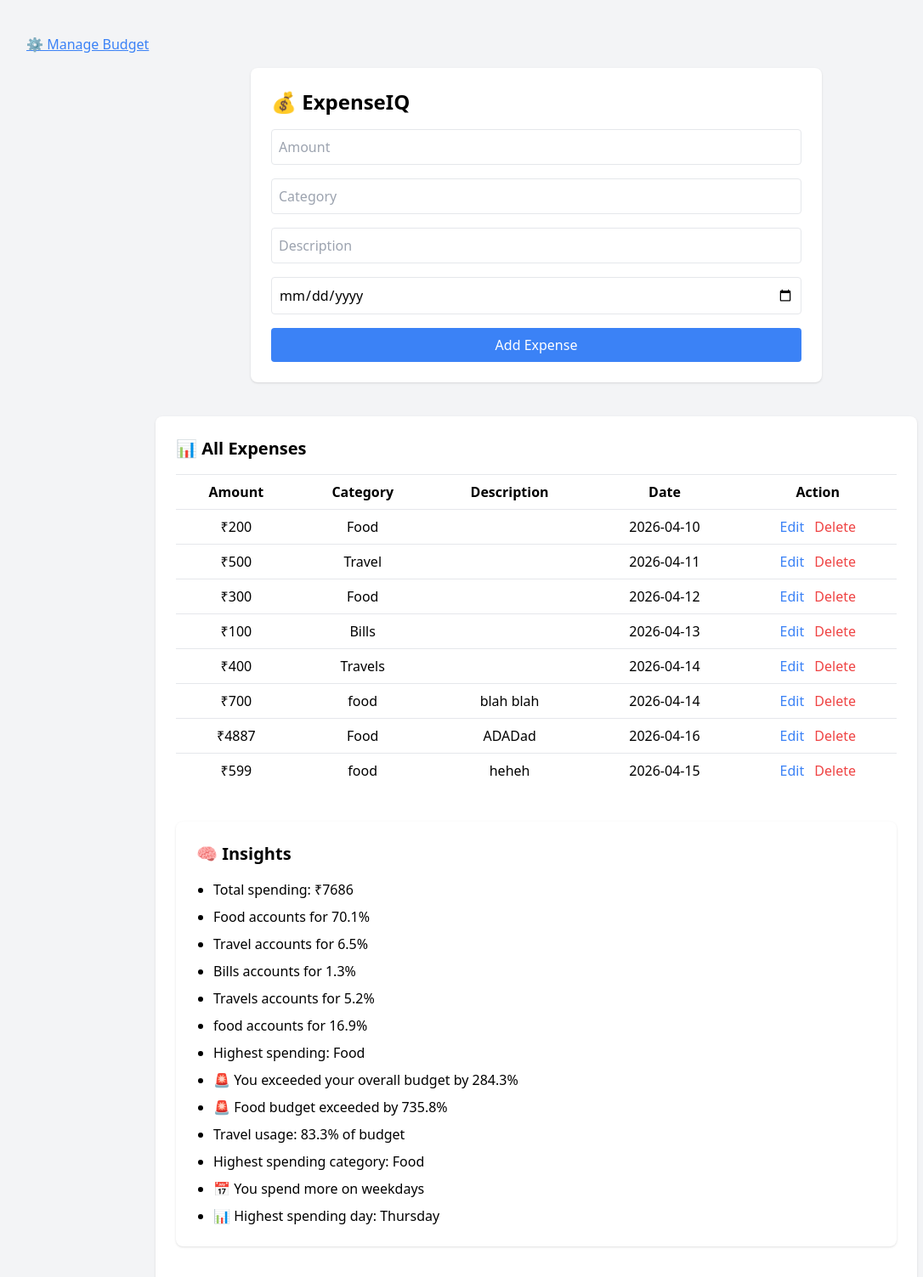
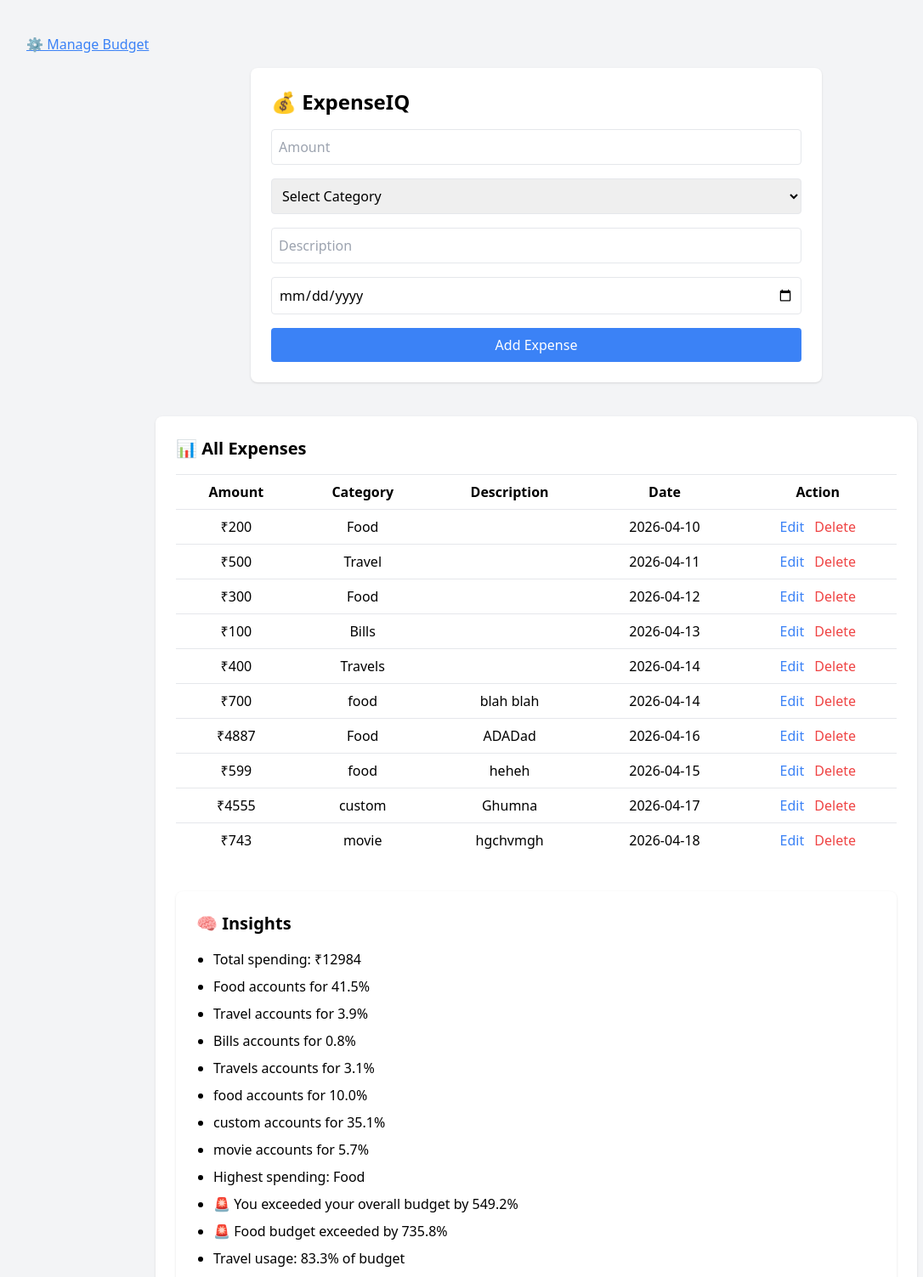
Before and after one commit to Krishna5601-Cpu/ExpenseIQ, a Flask app: page / in a window 1280 px wide. Shown: the top 1503 px of the page at 85% size, without its empty margins (9-1095 px from the left). Run offline with Flask 3, Linux system fonts and the light colour scheme; some libraries are stand-ins or nearby versions.

Commit message:
feat(ui): add category dropdown with custom category support and move frontend logic to external scripts.js

```diff
--- a/app.py
+++ b/app.py
@@ -1,5 +1,7 @@
 from flask import Flask, request, jsonify, render_template, redirect
 from config import Config
+from datetime import datetime
+
 from services import (
     add_expense,
     get_all_expenses,
@@ -13,7 +15,6 @@ from services import (
     load_budgets,
     save_budgets,
 )
-from datetime import datetime
 
 
 app = Flask(__name__)
@@ -27,7 +28,7 @@ def home():
     insights = generate_advanced_insights()
     budget_insights = generate_insights()
 
-    all_insights = insights + budget_insights  # 🔥 combine properly
+    all_insights = insights + budget_insights
 
     generate_pie_chart()
     generate_line_chart()
@@ -42,9 +43,14 @@ def create_expense():
     if not date:
         date = datetime.now().strftime("%Y-%m-%d")
 
+    category = request.form.get("category")
+
+    if category == "custom":
+        category = request.form.get("custom_category").strip().lower()
+
     data = {
         "amount": int(request.form.get("amount")),
-        "category": request.form.get("category"),
+        "category": category,
         "description": request.form.get("description"),
         "date": date,
     }
--- a/expenses.json
+++ b/expenses.json
@@ -54,5 +54,19 @@
         "category": "food",
         "description": "heheh",
         "date": "2026-04-15"
+    },
+    {
+        "id": "93816013-bcb7-49fb-917b-35a3f8e0d396",
+        "amount": 4555,
+        "category": "custom",
+        "description": "Ghumna",
+        "date": "2026-04-17"
+    },
+    {
+        "id": "6f5a8b45-0e1e-423b-b5eb-acb25983fb96",
+        "amount": 743,
+        "category": "movie",
+        "description": "hgchvmgh",
+        "date": "2026-04-18"
     }
 ]
--- /dev/null
+++ b/static/scripts.js
@@ -0,0 +1,10 @@
+const toggleCustomCategory = () => {
+  const select = document.querySelector("#categorySelect");
+  const custom = document.querySelector("#customCategory");
+
+  if (select.value === "custom") {
+    custom.classList.remove("hidden");
+  } else {
+    custom.classList.add("hidden");
+  }
+};
--- a/templates/index.html
+++ b/templates/index.html
@@ -20,12 +20,29 @@
           required
         />
 
+        <select
+          name="category"
+          id="categorySelect"
+          class="w-full p-2 border rounded"
+          onchange="toggleCustomCategory()"
+          required
+        >
+          <option value="">Select Category</option>
+          <option value="food">Food</option>
+          <option value="travel">Travel</option>
+          <option value="bills">Bills</option>
+          <option value="shopping">Shopping</option>
+          <option value="entertainment">Entertainment</option>
+          <option value="health">Health</option>
+          <option value="custom">Custom Category</option>
+        </select>
+
         <input
           type="text"
-          name="category"
-          placeholder="Category"
-          class="w-full p-2 border rounded"
-          required
+          id="customCategory"
+          name="custom_category"
+          placeholder="Enter custom category"
+          class="w-full p-2 border rounded mt-2 hidden"
         />
 
         <input
@@ -119,5 +136,6 @@
         />
       </div>
     </div>
+    <script src="{{ url_for('static', filename='scripts.js') }}"></script>
   </body>
 </html>
```
Also changed, not shown: static/line_chart.png, static/pie_chart.png.
